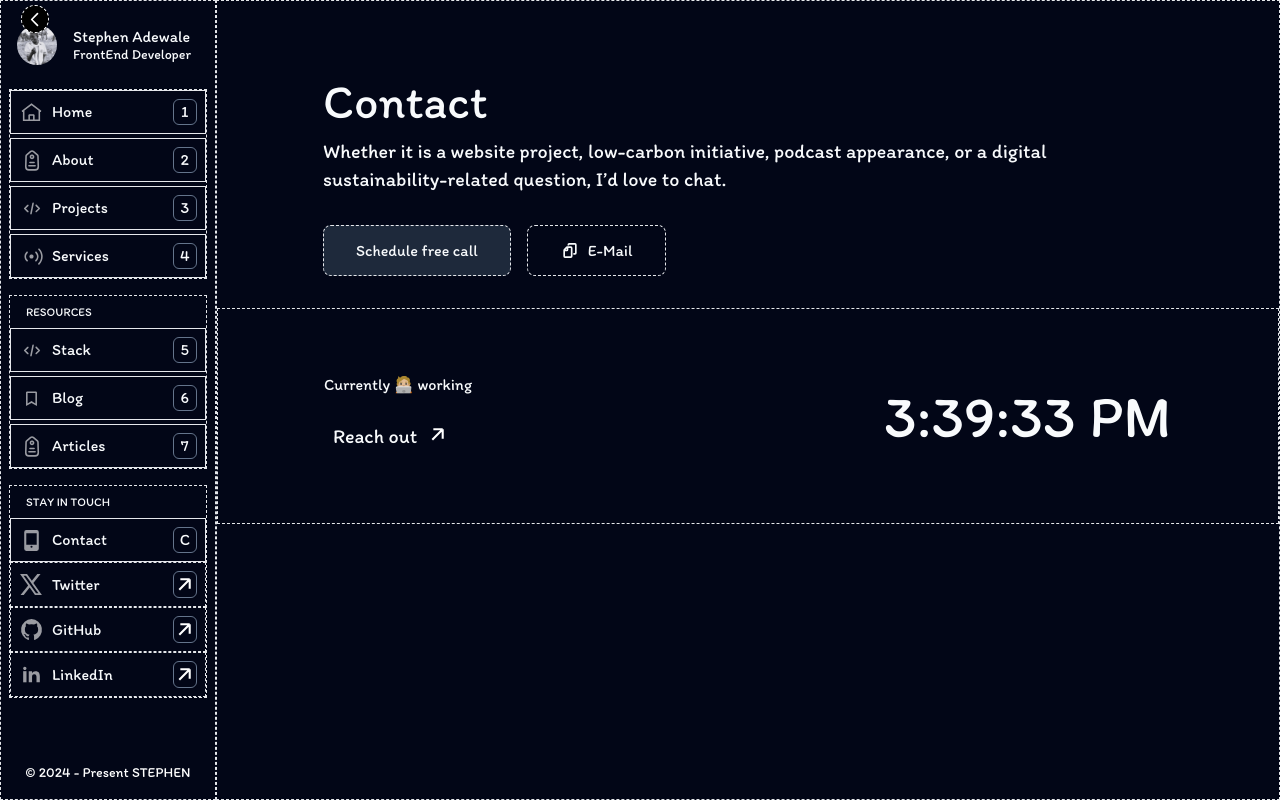
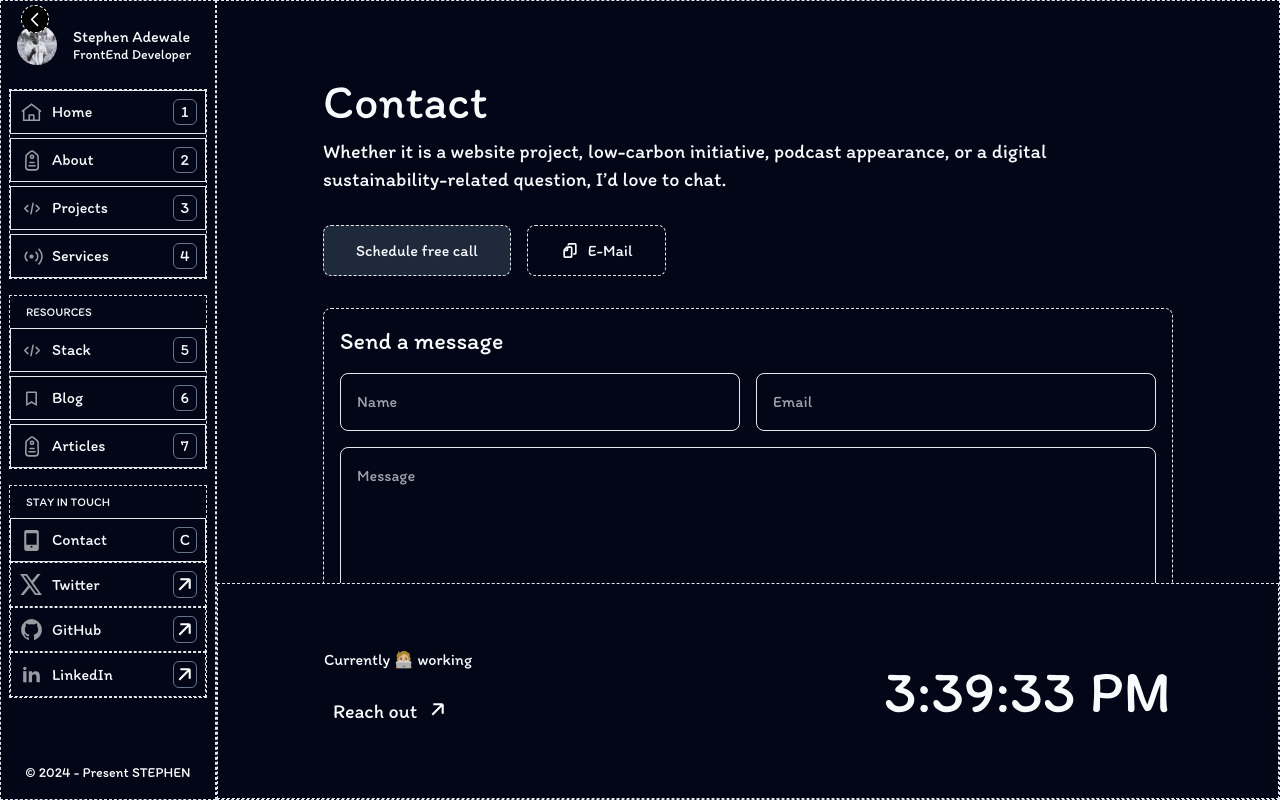
Before and after one commit to DemoStephen/portfolio, a React (Vite) app: page /Contact in a window 1280 px wide. Built offline with nearby package versions, Linux system fonts and the light colour scheme; a web font is replaced by a local one.

Commit message:
Updated COntacts page

```diff
--- a/src/Pages/Contacts.jsx
+++ b/src/Pages/Contacts.jsx
@@ -1,5 +1,7 @@
 import Footer from "../UI/Footer";
+import Form from "../UI/Form";
 import Navigation from "../UI/Navigation";
+import StayInTouch from "../UI/StayInTouch";
 import { Copy } from "../UI/SVGs";
 
 export default function ContactPage() {
@@ -29,6 +31,10 @@ export default function ContactPage() {
           </div>
         </header>
 
+        <Form />
+
+        <StayInTouch />
+
         <Footer />
       </section>
     </section>
```
